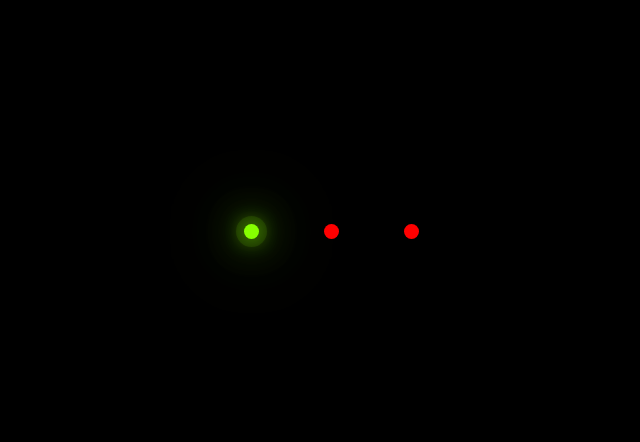
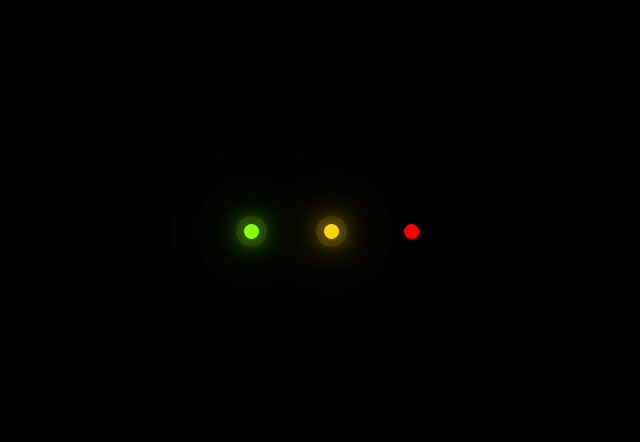
Before and after one commit to anyageexy/fireflies, a plain HTML site: page index.html in a window 1280 px wide. Shown: the part 176-618 px from the top of the page, without its empty margins (93-733 px from the left). Drawn offline with Linux system fonts and the light colour scheme.

Commit message:
adding a new color

```diff
--- a/style.css
+++ b/style.css
@@ -42,3 +42,12 @@ body{
                 0 0 80px rgba(134, 255, 0, 1),
                 0 0 0 8px rgba(134, 255, 0, .1);
 }
+
+.fireflies-container span:nth-child(3n + 2):before{/*паттерн обхода элементов: 2, 5, 8, 11 и тд*/
+    background: rgba(255, 214, 0, 1);/*желтый*/
+    box-shadow: 0 0 20px rgba(255, 214, 0, 1),/*свечение*/
+                0 0 40px rgba(255, 214, 0, 1),
+                0 0 60px rgba(255, 214, 0, 1),
+                0 0 80px rgba(255, 214, 0, 1),
+                0 0 0 8px rgba(255, 214, 0, .1);
+}
```
